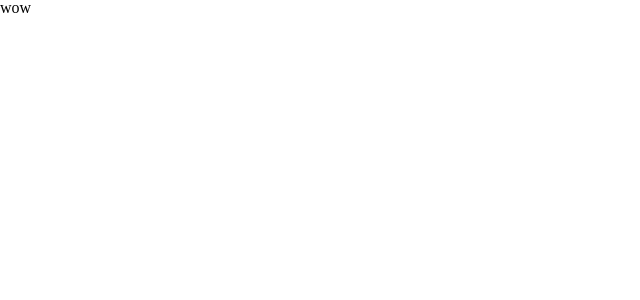
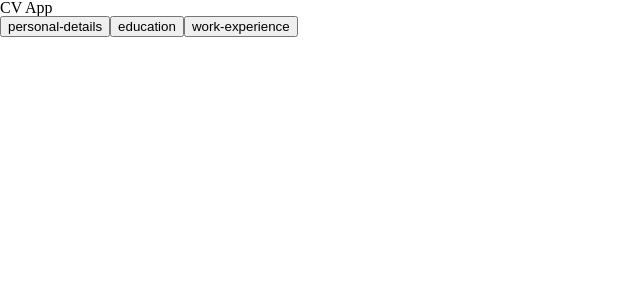
Before and after one commit to bycdiaz/cv-app, a React (Vite) app: page / in a window 1280 px wide. Shown: the top 300 px of the page, without its empty margins (0-640 px from the left). Built offline with nearby package versions, Linux system fonts and the light colour scheme.

Commit message:
Adds section tab component and logic for setting active tab.

```diff
--- a/src/App.tsx
+++ b/src/App.tsx
@@ -1,10 +1,27 @@
+import { useState } from "react";
+import Header from "./components/Header"
+import SectionTabs from "./components/SectionTabs"
+import { Section } from "./types";
+
 function App() {
+  const [currentTab, setCurrentTab] = useState<Section>('personal-details');
 
   return (
     <div>
-      wow
+      <Header
+        pageTitle={"CV App"}
+      />
+      <SectionTabs
+        tabs={['personal-details', 'education', 'work-experience']}
+        activeSection={currentTab}
+        onSectionClick={handleTabClick}
+      />
     </div>
   )
+
+  function handleTabClick(section: Section) {
+    setCurrentTab(section);
+  }
 }
 
 export default App
--- /dev/null
+++ b/src/components/SectionTabs.tsx
@@ -0,0 +1,33 @@
+import { Section } from "../types";
+
+function SectionTabs(
+  props: {
+    tabs: Section[];
+    activeSection: Section;
+    onSectionClick: (section: Section) => void;
+  }
+) {
+  return (
+    props.tabs.map(tab =>
+      <button
+        onClick={() => props.onSectionClick(tab)}
+        key={tab}
+        className={buttonClasses(tab)}
+      >
+        {tab}
+      </button>
+    )
+  )
+
+  function buttonClasses(tab: Section): string {
+    let classes = `${tab}`;
+
+    if (props.activeSection === tab) {
+      classes += ` active`
+    }
+
+    return classes;
+  }
+}
+
+export default SectionTabs
```
